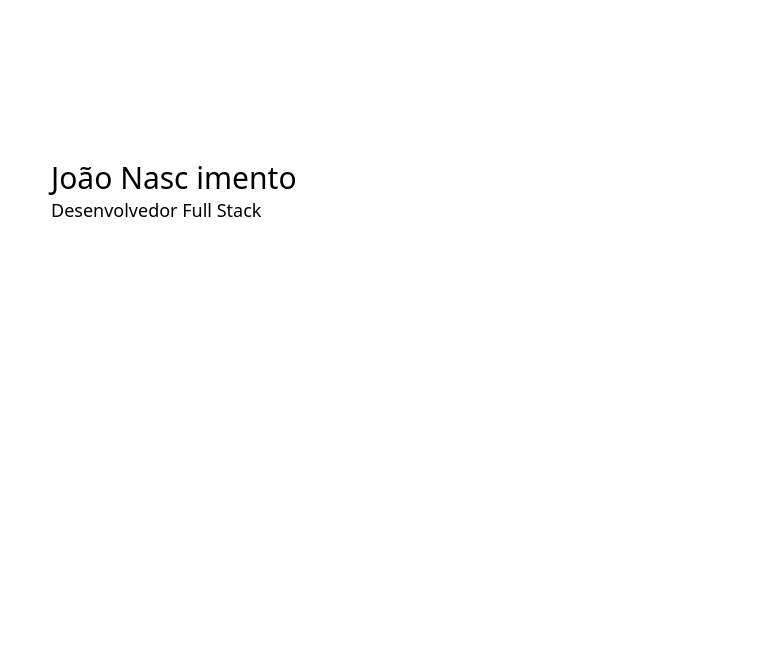
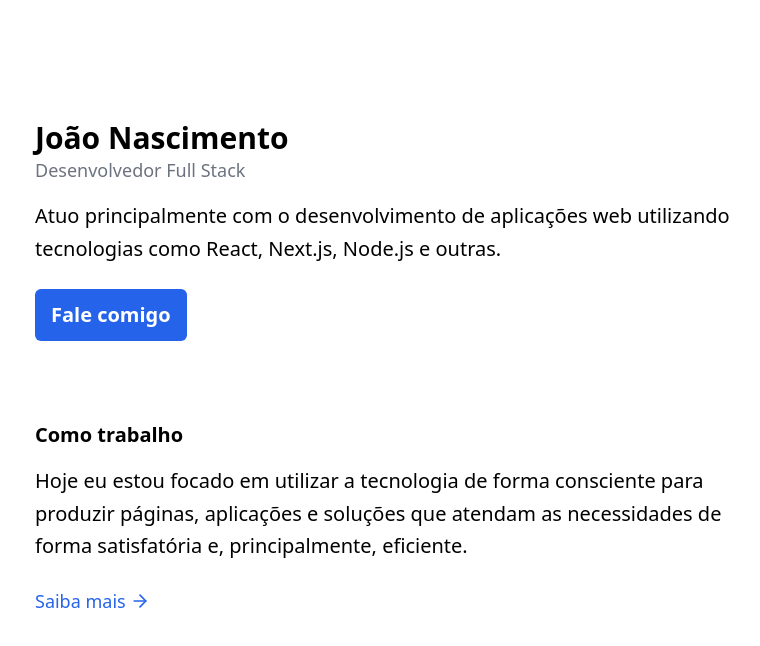
Before and after one commit to nascjoao/nascjoao.github.io, an Astro site: page / in a window 1280 px wide. Shown: the whole page, without its empty margins (237-997 px from the left). Built offline with nearby package versions, Linux system fonts and the light colour scheme; Astro itself is replaced by a stand-in of ours.

Commit message:
feat: improve hero section and add how I work section

```diff
--- a/src/pages/index.astro
+++ b/src/pages/index.astro
@@ -1,21 +1,78 @@
 ---
 import Layout from "layouts/Layout.astro";
+import { cva } from "class-variance-authority";
+
+const styles = {
+    hero: cva([
+        "py-20",
+        "rounded-lg",
+        "transition-colors",
+        "[transition-duration:250ms]",
+        "cursor-default",
+    ]),
+    button: cva([
+        "text-xl",
+        "text-white",
+        "font-semibold",
+        "antialiased",
+        "bg-blue-600",
+        "p-3",
+        "px-4",
+        "rounded-md",
+    ]),
+};
 ---
 
 <Layout title="João Nascimento">
-    <div class="max-w-screen-md mx-auto">
-        <section
-            id="hero"
-            class="p-4 py-36 rounded-lg m-4 transition-colors [transition-duration:250ms] hover:bg-gray-50 [&:hover>h1>span]:text-blue-600 cursor-default"
-        >
-            <h1 class="text-3xl">
+    <div class="max-w-screen-md mx-auto px-4 py-10">
+        <section id="hero" class={styles.hero()}>
+            <h1
+                class="text-3xl font-bold antialiased [&:hover>span]:text-blue-600"
+            >
                 João
                 <span class="transition-colors [transition-duration:250ms]">
-                    Nasc
-                </span>
-                imento
+                    Nasc</span
+                >imento
             </h1>
-            <p class="text-lg">Desenvolvedor Full Stack</p>
+            <p class="text-lg text-gray-500">Desenvolvedor Full Stack</p>
+            <p class="mt-4 text-xl leading-relaxed">
+                Atuo principalmente com o desenvolvimento de aplicações web
+                utilizando tecnologias como React, Next.js, Node.js e outras.
+            </p>
+            <br />
+            <button class={styles.button()}>Fale comigo</button>
+        </section>
+        <section>
+            <a
+                href="#como-trabalho"
+                class="relative before:content-['#'] before:text-gray-400 before:hidden [&:hover::before]:block before:absolute before:-left-2 before:-translate-x-full text-xl font-semibold antialiased"
+            >
+                <h2 id="como-trabalho">Como trabalho</h2>
+            </a>
+            <p class="mt-4 text-xl leading-relaxed">
+                Hoje eu estou focado em utilizar a tecnologia de forma
+                consciente para produzir páginas, aplicações e soluções que
+                atendam as necessidades de forma satisfatória e, principalmente,
+                eficiente.
+            </p>
+            <br />
+            <a
+                href="/como-trabalho"
+                class="flex w-fit gap-1 items-center text-blue-600 text-lg [&:hover>svg]:translate-x-1"
+            >
+                Saiba mais
+                <i data-lucide="arrow-right" class="size-5 transition-transform"
+                ></i>
+            </a>
         </section>
     </div>
 </Layout>
+<script>
+    import { ArrowRight, createIcons } from "lucide";
+
+    createIcons({
+        icons: {
+            ArrowRight,
+        },
+    });
+</script>
```
